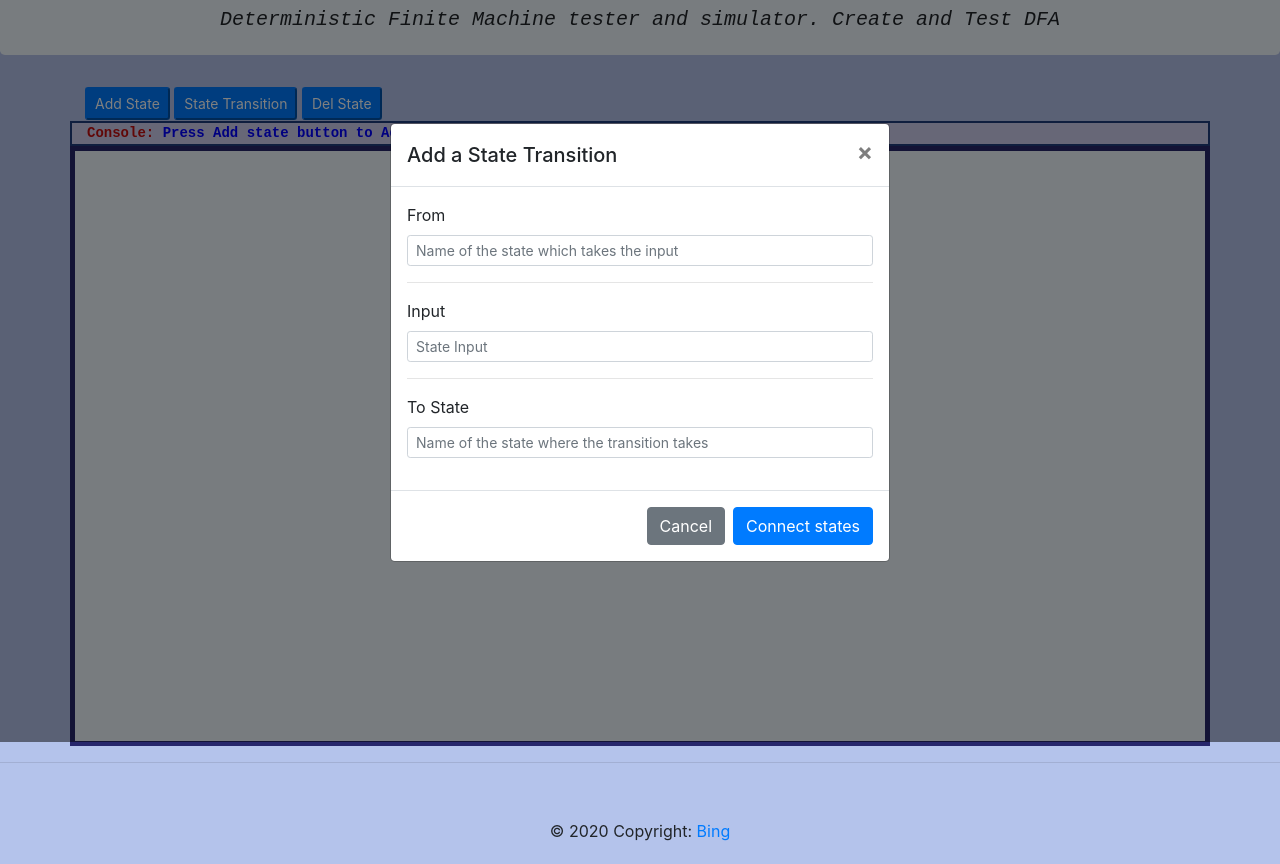
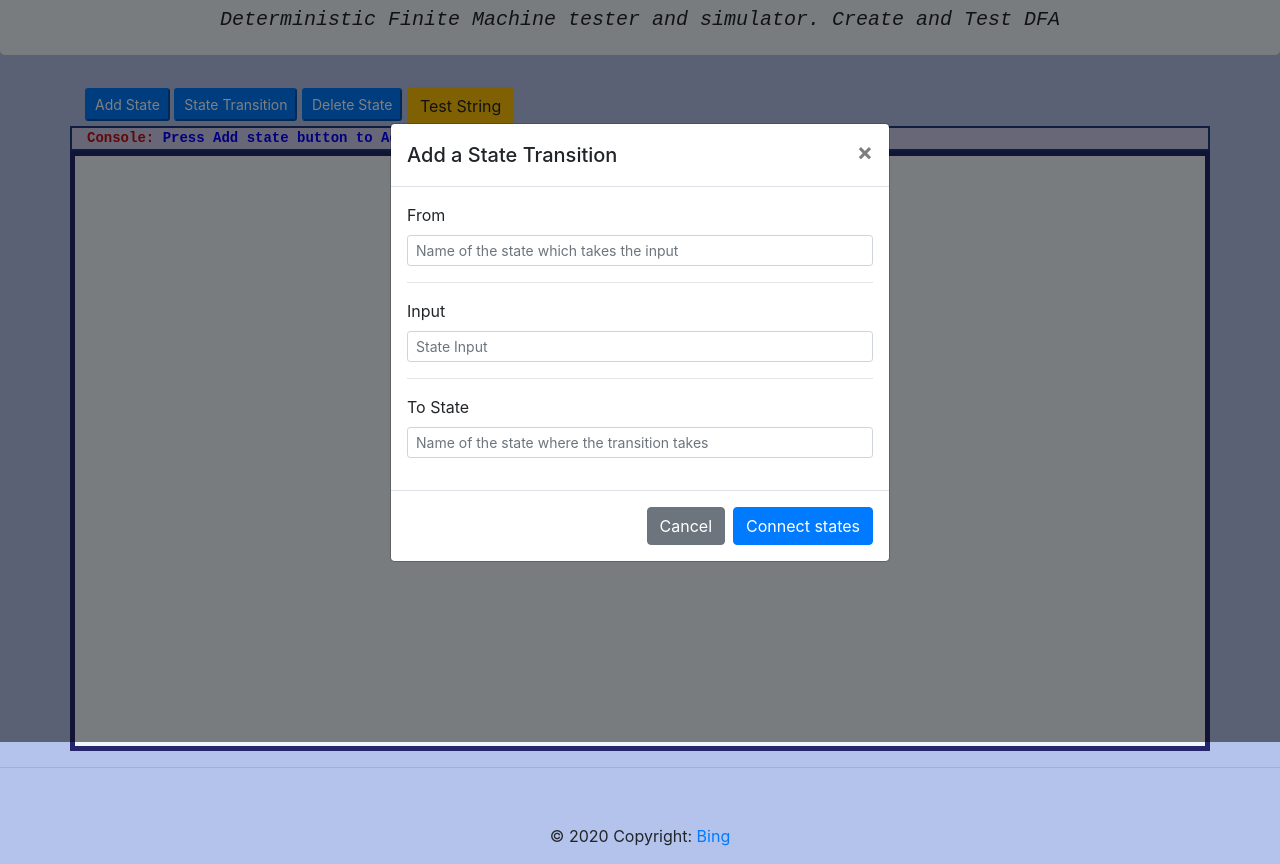
Before and after one commit to arjkashyap/DFA-simulator, a plain HTML site: page index.html in a window 1280 px wide. Both pictures are taken after a click on the button "State Transition". Shown: the part 58-922 px from the top of the page. Drawn offline with Linux system fonts and the light colour scheme.

Commit message:
Draw area overflow fixed Simulation function started

```diff
--- /dev/null
+++ b/divVars.js
@@ -0,0 +1,67 @@
+// Module stores divs to be appended at specific divs
+
+
+let divs = {
+    connectForm: `
+    <div class="modal-dialog modal-dialog-centered" role="document">
+          <div class="modal-content">
+            <div class="modal-header">
+              <h5 class="modal-title" id="exampleModalLongTitle">Add a State Transition</h5>
+              <button type="button" class="close" data-dismiss="modal" aria-label="Close">
+                <span aria-hidden="true">&times;</span>
+              </button>
+            </div>
+            <div class="modal-body">
+              <form>
+                <div class="form-group">
+                  <label id ="from-state-lbl">From </label>
+                  <input type="text" class="form-control form-control-sm" id="from-state" placeholder="Name of the state which takes the input">
+                </div>
+
+              <hr/>
+
+              <div class="form-group">
+                <label id ="from-state-lbl">Input </label>
+                <input type="text" class="form-control form-control-sm" id="state-input" placeholder="State Input">
+              </div>
+
+              <hr/>
+
+                <div class="form-group">
+                  <label id ="to-state-lbl">To State </label>
+                  <input type="text" class="form-control form-control-sm" id="to-state" placeholder="Name of the state where the transition takes">
+                </div>
+              </form>
+            </div>
+            <div class="modal-footer">
+              <button type="button" class="btn btn-secondary" data-dismiss="modal">Cancel</button>
+              <button type="button" id="add-transition-btn" class="btn btn-primary">Connect states</button>
+            </div>
+          </div>
+        </div>
+    `,
+    tstFormDiv: `
+    <div class="modal-dialog modal-dialog-centered" role="document">
+    <div class="modal-content">
+      <div class="modal-header">
+        <h5 class="modal-title" id="exampleModalLongTitle">Test Your DFA</h5>
+        <button type="button" class="close" data-dismiss="modal" aria-label="Close">
+          <span aria-hidden="true">&times;</span>
+        </button>
+      </div>
+      <div class="modal-body">
+        <form>
+          <div class="form-group">
+            <label id ="tst-str">Input String </label>
+            <input type="text" class="form-control form-control-sm" id="input-str" placeholder="Enter the input string to test machine">
+          </div>
+        </form>
+      </div>
+      <div class="modal-footer">
+        <button type="button" class="btn btn-secondary" data-dismiss="modal">Cancel</button>
+        <button type="button" id="run-btn" class="btn btn-success">Run Simulation</button>
+      </div>
+    </div>
+  </div>
+    `
+}
--- a/index.html
+++ b/index.html
@@ -24,12 +24,15 @@
     </div>
 
     <div class="btn-container container">
-      <input type="button" id="add-state" class="btn-sm btn-primary" value="Add State">
-      <input type="button" id="connect-state" class="btn-sm btn-primary" value="State Transition">
-      <input type="button" id="del-state" class="btn-sm btn-primary" value="Del State">
-      <!-- <button type="button" class="btn btn-primary" data-toggle="modal" data-target="#connect-form">
-        Launch demo modal
-      </button> -->
+
+        <input type="button" id="add-state" class="btn-sm btn-primary" value="Add State">
+
+        <input type="button" id="connect-state" class="btn-sm btn-primary" value="State Transition">
+
+        <input type="button" id="del-state" class="btn-sm btn-primary" value="Delete State">
+
+        <input type="button" id="test-btn" class="btn btn-warning" value="Test String">
+
     </div>
     <div class="console container">
         <p>Console: <span id="msg" ></span></p>
@@ -39,50 +42,23 @@
 
       <!-- Modal for state connection -->
       <div class="modal fade" id="connect-form" tabindex="-1" role="dialog" aria-labelledby="State Transition" aria-hidden="true">
-        <div class="modal-dialog modal-dialog-centered" role="document">
-          <div class="modal-content">
-            <div class="modal-header">
-              <h5 class="modal-title" id="exampleModalLongTitle">Add a State Transition</h5>
-              <button type="button" class="close" data-dismiss="modal" aria-label="Close">
-                <span aria-hidden="true">&times;</span>
-              </button>
-            </div>
-            <div class="modal-body">
-              <form>
-                <div class="form-group">
-                  <label id ="from-state-lbl">From </label>
-                  <input type="text" class="form-control form-control-sm" id="from-state" placeholder="Name of the state which takes the input">
-                </div>
 
-              <hr/>
+      </div>
 
-              <div class="form-group">
-                <label id ="from-state-lbl">Input </label>
-                <input type="text" class="form-control form-control-sm" id="state-input" placeholder="State Input">
-              </div>
+      <!--Modal for Simulate-->
+      <div class="modal fade" id="test-form" tabindex="-1" role="dialog" aria-labelledby="Test-DFA" aria-hidden="true">
 
-              <hr/>
+      </div>
 
-                <div class="form-group">
-                  <label id ="to-state-lbl">To State </label>
-                  <input type="text" class="form-control form-control-sm" id="to-state" placeholder="Name of the state where the transition takes">
-                </div>
-              </form>
-            </div>
-            <div class="modal-footer">
-              <button type="button" class="btn btn-secondary" data-dismiss="modal">Cancel</button>
-              <button type="button" id="add-transition-btn" class="btn btn-primary">Connect states</button>
-            </div>
-          </div>
-        </div>
-      </div>
     </div>
 
 
     <!-- Scripts-->
     <script src="./js/jquery-3.4.1.min.js" ></script>
     <script src="jquery.connections.js"></script>
+    <script src="./divVars.js"></script>
     <script src="./index.js"></script>
+
     <script src="./jquery-ui/jquery-ui.js"></script>
     <script src="./bootstrap/js/bootstrap.min.js" ></script>
     <hr>
--- a/index.js
+++ b/index.js
@@ -30,7 +30,7 @@ $(document).ready(function(){
                 </div>`
 
         $('.draw-area').append(nodeText);
-        $(".node").draggable();
+        $(".node").draggable({containment: ".draw-area"});
         states.push({ id: nodeId, connectedNodes: [], selected: false, final:false });
 
     });
@@ -45,15 +45,34 @@ $(document).ready(function(){
         } )
     })
 
+    // Simulate button listener
+    $('#test-btn').click(() => {
+
+        let div = divs.tstFormDiv
+        let tstForm = document.getElementById('test-form');
+        tstForm.innerHTML = div;
+        $('#test-form').modal('show');
+    })
+
     // Open state transition modal
-    $('#connect-state').click( () => $('#connect-form').modal('show') );
+    $('#connect-state').click( () => {
+        let connectForm = document.getElementById('connect-form');
+        connectForm.innerHTML = divs.connectForm;
+        $('#connect-form').modal('show')
+    });
+
+    // Run siimulation listener
+    $('#run-btn').click( () => {
+        const inputStr = $('#input-str').val();
+        $('#test-form').modal('hide')
+        runSimulation(inputStr);
+    });
 
     // Connect states with input
     $('#add-transition-btn').click( function(){
         let frm = $('#from-state').val();
         let input = $('#state-input').val();
         let to = $('#to-state').val();
-        console.log(frm.toLowerCase())
         frm = frm.toLowerCase();
         to = to.toLowerCase();
 
@@ -75,11 +94,14 @@ $(document).ready(function(){
             'input': input,
             'node': to
         })
+
         // Console print message
         if(states.filter(n => n.id == frm[1]))
             console_msg(`State ${frm} not found.. Make Sure you Entered the right name`, 1)
         else if(states.filter(n => n.id == to[1]) )
             console_msg(`State ${to} not found.. Make Sure you Enterd the right name`, 1)
+
+        console.log(states)
 
     } );
 
@@ -89,11 +111,13 @@ $(document).ready(function(){
              $(`#q${n.id}`).mousedown( () => {
                 n.selected = true;
                 disSelectAll(n);
-               });
-            // Update connection when the drag is complete
-            $(`#q${n.id}`).mouseup( () => {
-                $(`#q${n.id}`).connections('update');
-            } )
+               })
+               .mouseup( () => {
+                    $(`#q${n.id}`).connections('update');
+                })
+
+
+
          });
      }
     setInterval(nodeCheckClick, 200);
@@ -107,7 +131,6 @@ $(document).ready(function(){
         })
     }
 
-   // $('.draw-area').mousedown(() => )
 
     // Check select state
     setInterval(() => {
@@ -119,8 +142,10 @@ $(document).ready(function(){
         } )
     }, 200);
 
+    // Generate New Node id
     function getNodeId(){
         let tmpId = states.length;
+        console.log(tmpId)
         // check if the id exists
         while(true){
             found = false;
@@ -134,6 +159,14 @@ $(document).ready(function(){
                 tmpId++;
             else
                 return tmpId;
+        }
+    }
+
+    // Run Simulation for a given input str
+    function runSimulation(inputStr){
+        if( states.length == 0 ){
+            console_msg('Draw A diagram to run simulator..', 1)
+            return;
         }
     }
 
```
